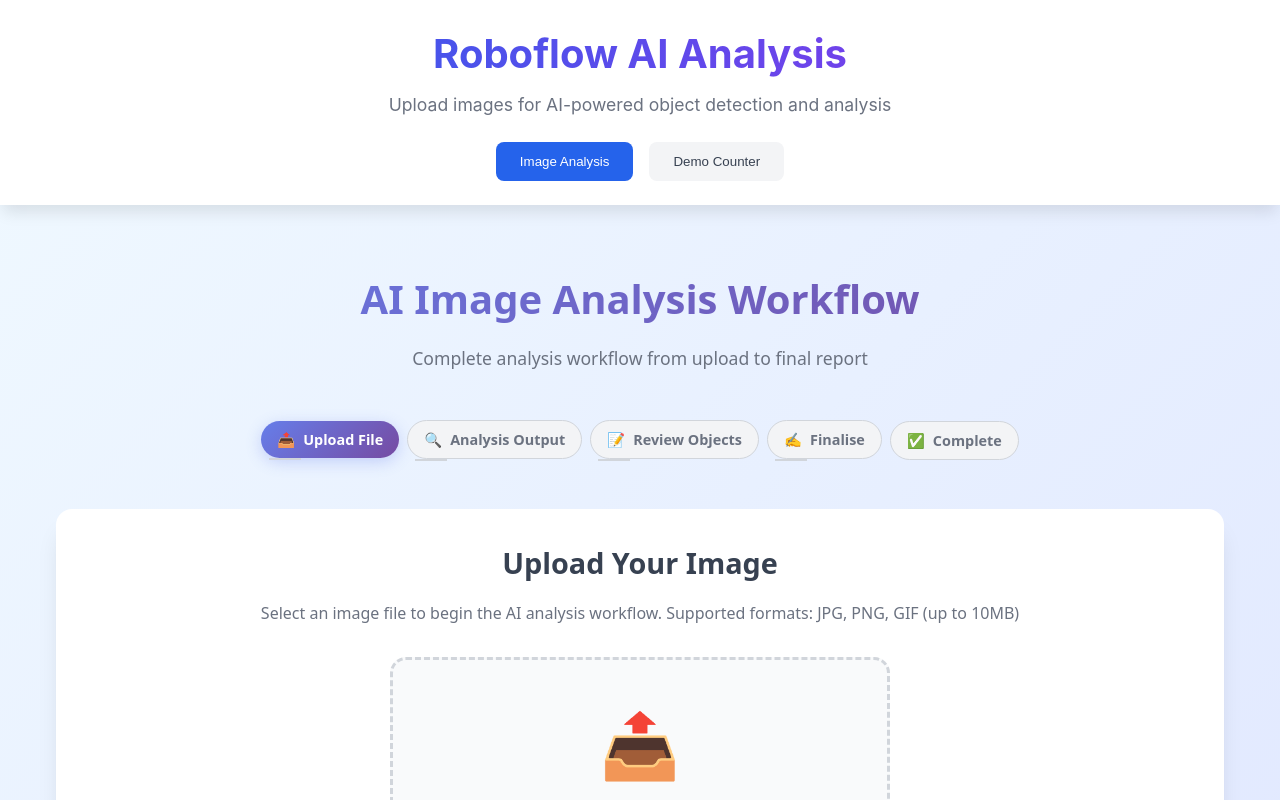
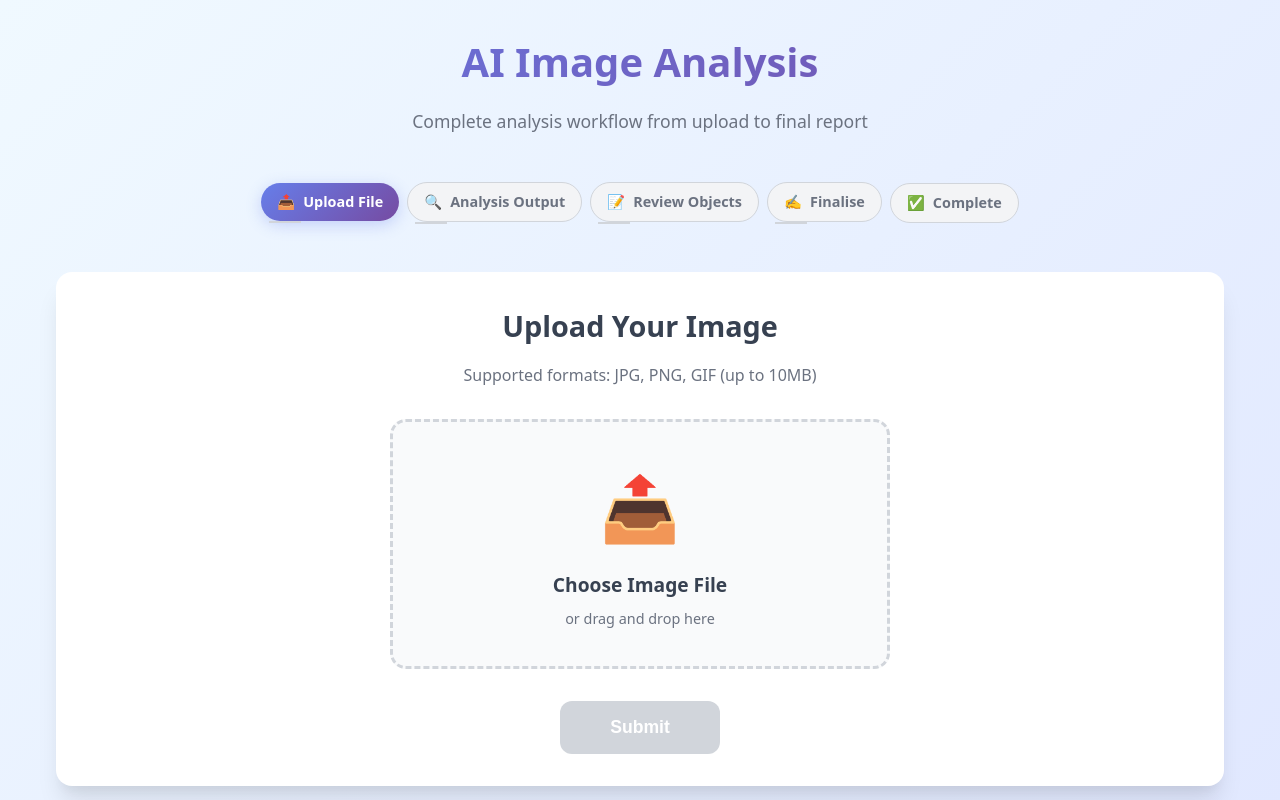
Before and after one commit to peterallen-net/roboflow-inference-demo, a React app in the folder frontend/: page / in a window 1280 px wide. Shown: the top 800 px of the page. Built offline with nearby package versions, Linux system fonts and the light colour scheme; the HTML template or start-up script is replaced by a standard one.

Commit message:
working updates
as intended so far

```diff
--- a/frontend/src/App.jsx
+++ b/frontend/src/App.jsx
@@ -1,178 +1,16 @@
-import { useState } from 'react'
 import AnalysisWorkflow from './components/AnalysisWorkflow.jsx'
 
 function App() {
-  const [showDemo, setShowDemo] = useState(false)
-
   const styles = {
     container: {
       minHeight: '100vh',
       background: 'linear-gradient(135deg, #f0f9ff 0%, #e0e7ff 100%)',
     },
-    header: {
-      backgroundColor: 'white',
-      boxShadow: '0 10px 15px -3px rgba(0, 0, 0, 0.1)',
-      marginBottom: '2rem',
-    },
-    headerContent: {
-      maxWidth: '1200px',
-      margin: '0 auto',
-      padding: '1.5rem 1rem',
-      textAlign: 'center',
-    },
-    title: {
-      fontSize: '2.5rem',
-      fontWeight: 'bold',
-      background: 'linear-gradient(to right, #2563eb, #9333ea)',
-      backgroundClip: 'text',
-      WebkitBackgroundClip: 'text',
-      WebkitTextFillColor: 'transparent',
-      marginBottom: '0.5rem',
-    },
-    subtitle: {
-      color: '#6b7280',
-      fontSize: '1.1rem',
-    },
-    nav: {
-      display: 'flex',
-      justifyContent: 'center',
-      gap: '1rem',
-      marginTop: '1.5rem',
-    },
-    navButton: {
-      padding: '0.75rem 1.5rem',
-      borderRadius: '8px',
-      border: 'none',
-      cursor: 'pointer',
-      fontWeight: '500',
-      transition: 'all 0.2s',
-    },
-    activeButton: {
-      backgroundColor: '#2563eb',
-      color: 'white',
-    },
-    inactiveButton: {
-      backgroundColor: '#f3f4f6',
-      color: '#374151',
-    },
-    demoContainer: {
-      maxWidth: '800px',
-      margin: '0 auto',
-      padding: '2rem 1rem',
-    },
-    demoCard: {
-      backgroundColor: 'white',
-      borderRadius: '16px',
-      padding: '2rem',
-      boxShadow: '0 20px 25px -5px rgba(0, 0, 0, 0.1)',
-      textAlign: 'center',
-    },
-    demoTitle: {
-      fontSize: '1.5rem',
-      fontWeight: '600',
-      marginBottom: '1rem',
-      color: '#374151',
-    },
-    demoDescription: {
-      color: '#6b7280',
-      marginBottom: '2rem',
-      lineHeight: '1.6',
-    },
-    counter: {
-      fontSize: '3rem',
-      fontWeight: 'bold',
-      color: '#2563eb',
-      marginBottom: '1rem',
-    },
-    button: {
-      background: 'linear-gradient(135deg, #667eea 0%, #764ba2 100%)',
-      color: 'white',
-      border: 'none',
-      borderRadius: '8px',
-      padding: '0.75rem 1.5rem',
-      fontSize: '1rem',
-      fontWeight: '600',
-      cursor: 'pointer',
-      transition: 'all 0.3s',
-    },
   }
-
-  const [count, setCount] = useState(0)
 
   return (
     <div style={styles.container}>
-      {/* Header */}
-      <header style={styles.header}>
-        <div style={styles.headerContent}>
-          <h1 style={styles.title}>Roboflow AI Analysis</h1>
-          <p style={styles.subtitle}>
-            Upload images for AI-powered object detection and analysis
-          </p>
-
-          <nav style={styles.nav}>
-            <button
-              onClick={() => setShowDemo(false)}
-              style={{
-                ...styles.navButton,
-                ...(showDemo ? styles.inactiveButton : styles.activeButton)
-              }}
-            >
-              Image Analysis
-            </button>
-            <button
-              onClick={() => setShowDemo(true)}
-              style={{
-                ...styles.navButton,
-                ...(showDemo ? styles.activeButton : styles.inactiveButton)
-              }}
-            >
-              Demo Counter
-            </button>
-          </nav>
-        </div>
-      </header>
-
-      {/* Main Content */}
-      {!showDemo ? (
-        <AnalysisWorkflow />
-      ) : (
-        <div style={styles.demoContainer}>
-          <div style={styles.demoCard}>
-            <h2 style={styles.demoTitle}>Interactive Demo</h2>
-            <p style={styles.demoDescription}>
-              This is a simple counter to test React functionality while the AI analysis features are being developed.
-            </p>
-
-            <div style={styles.counter}>{count}</div>
-
-            <div style={{display: 'flex', gap: '1rem', justifyContent: 'center', flexWrap: 'wrap'}}>
-              <button
-                onClick={() => setCount(count + 1)}
-                style={styles.button}
-                onMouseEnter={(e) => {
-                  e.target.style.transform = 'translateY(-2px)'
-                  e.target.style.boxShadow = '0 8px 25px rgba(102, 126, 234, 0.4)'
-                }}
-                onMouseLeave={(e) => {
-                  e.target.style.transform = 'translateY(0)'
-                  e.target.style.boxShadow = 'none'
-                }}
-              >
-                Increment
-              </button>
-              <button
-                onClick={() => setCount(0)}
-                style={{
-                  ...styles.button,
-                  background: '#6b7280'
-                }}
-              >
-                Reset
-              </button>
-            </div>
-          </div>
-        </div>
-      )}
+      <AnalysisWorkflow />
     </div>
   )
 }
--- a/frontend/src/components/AnalysisWorkflow.jsx
+++ b/frontend/src/components/AnalysisWorkflow.jsx
@@ -223,7 +223,7 @@
       <div style={styles.container}>
         {/* Header */}
         <div style={styles.header}>
-          <h1 style={styles.title}>AI Image Analysis Workflow</h1>
+          <h1 style={styles.title}>AI Image Analysis</h1>
           <p style={styles.subtitle}>
             Complete analysis workflow from upload to final report
           </p>
--- a/frontend/src/components/ImageUpload.jsx
+++ b/frontend/src/components/ImageUpload.jsx
@@ -430,7 +430,7 @@
               className="submit-button"
             >
               {isLoading && <span style={styles.loadingSpinner}></span>}
-              {isLoading ? 'Analyzing...' : 'Analyze Image'}
+              {isLoading ? 'Analysing...' : 'Analyze Image'}
             </button>
 
             {selectedFile && (
--- a/frontend/src/components/stages/AnalysisOutputStage.jsx
+++ b/frontend/src/components/stages/AnalysisOutputStage.jsx
@@ -193,7 +193,7 @@
     <div style={styles.container}>
       <h2 style={styles.title}>Analysis Results</h2>
       <p style={styles.description}>
-        Review the AI analysis output below. You can switch between the annotated image and detailed JSON results.
+        You can switch between the annotated image and raw JSON output.
       </p>
 
       {/* Detection Summary Cards */}
--- a/frontend/src/components/stages/CompleteStage.jsx
+++ b/frontend/src/components/stages/CompleteStage.jsx
@@ -416,15 +416,7 @@
       </style>
 
       <div style={styles.container}>
-        <div style={styles.successIcon}>🎉</div>
-
-        <div style={styles.completionBadge}>
-          <span>✅</span>
-          <span>Analysis Complete!</span>
-        </div>
-
         <h2 style={styles.title}>
-          <span>📄</span>
           Report Generated Successfully
         </h2>
 
@@ -441,7 +433,7 @@
               <span>{report.id}</span>
             </div>
             <div style={styles.summaryItem}>
-              <span><strong>Objects Analyzed:</strong></span>
+              <span><strong>Objects Analysed:</strong></span>
               <span>{report.analysis.objectsIncluded}</span>
             </div>
             <div style={styles.summaryItem}>
@@ -470,7 +462,6 @@
             style={{ ...styles.actionButton, ...styles.downloadButton }}
             className="download-button"
           >
-            <span>📄</span>
             Download Report (HTML)
           </button>
 
@@ -479,7 +470,6 @@
             style={{ ...styles.actionButton, ...styles.downloadJSONButton }}
             className="download-json-button"
           >
-            <span>📊</span>
             Download Data (JSON)
           </button>
 
@@ -487,7 +477,6 @@
             onClick={resetWorkflow}
             style={{ ...styles.actionButton, ...styles.restartButton }}
           >
-            <span>🔄</span>
             Start New Analysis
           </button>
         </div>
--- a/frontend/src/components/stages/ReviewObjectsStage.jsx
+++ b/frontend/src/components/stages/ReviewObjectsStage.jsx
@@ -248,7 +248,7 @@
     <div style={styles.container}>
       <h2 style={styles.title}>Review Detected Objects</h2>
       <p style={styles.description}>
-        Review each detected object below. Add conditions, comments, and verify or exclude objects as needed.
+        Add conditions, comments, and verify or exclude objects as needed.
       </p>
 
       {/* Summary Bar */}
--- a/frontend/src/components/stages/UploadStage.jsx
+++ b/frontend/src/components/stages/UploadStage.jsx
@@ -290,10 +290,10 @@
       <div style={styles.container}>
         <h2 style={styles.title}>Upload Your Image</h2>
         <p style={styles.description}>
-          Select an image file to begin the AI analysis workflow.
           Supported formats: JPG, PNG, GIF (up to 10MB)
         </p>
 
+        {!workflowData.previewUrl && (
           <div style={styles.fileInputContainer}>
             <input
               type="file"
@@ -316,6 +316,7 @@
               </div>
             </label>
           </div>
+        )}
 
         {workflowData.previewUrl && (
           <div style={styles.previewContainer}>
@@ -349,7 +350,7 @@
             className="analyze-button"
           >
             {isLoading && <span style={styles.loadingSpinner}></span>}
-            {isLoading ? 'Analyzing...' : '🔍 Analyze Image'}
+            {isLoading ? 'Analysing...' : 'Submit'}
           </button>
 
           {workflowData.selectedFile && (
@@ -358,7 +359,7 @@
               style={styles.clearButton}
               disabled={isLoading}
             >
-              🗑️ Clear
+              Clear
             </button>
           )}
         </div>
```
Also changed, not shown: frontend/src/components/stages/FinaliseStage.jsx (+28 -4 lines). Lines whose indentation alone changed are shown as unchanged.
